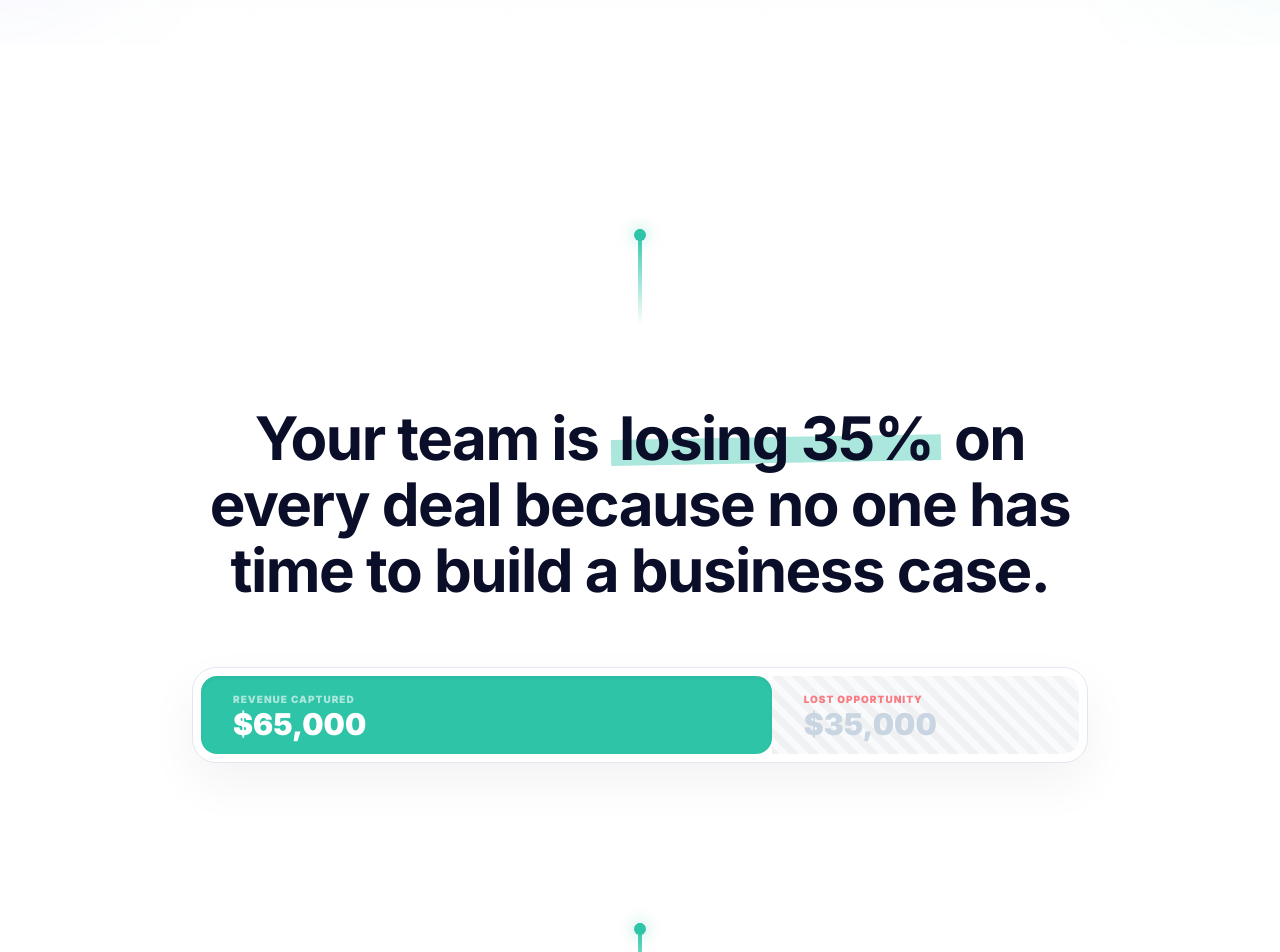
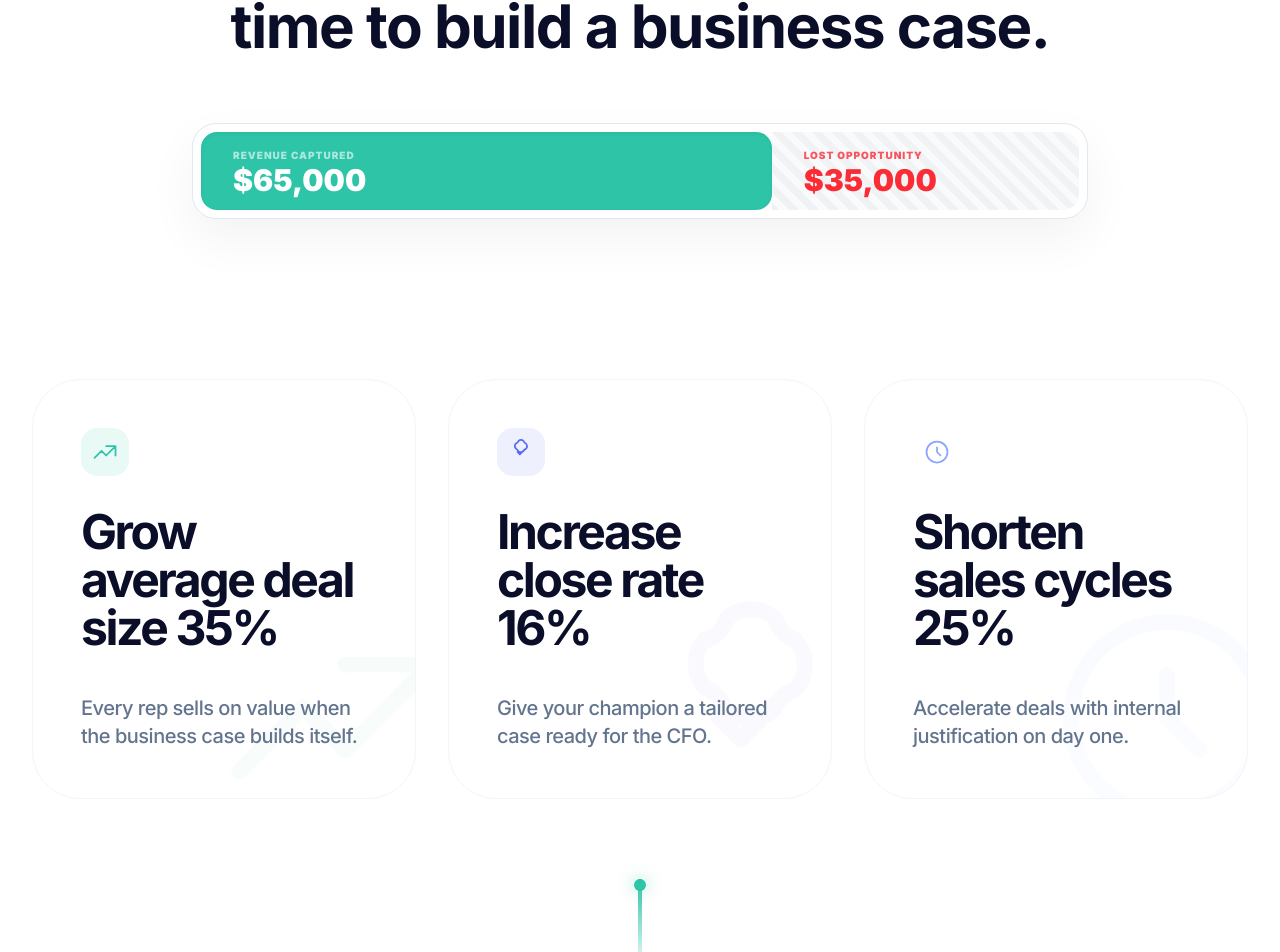
Before and after one commit to andywalters47/agentpress-website, a Next.js app: page / in a window 1280 px wide. Shown: the part 1844-2796 px from the top of the page. Built offline with nearby package versions, Linux system fonts and the light colour scheme.

Commit message:
decent working version 2

```diff
--- a/src/app/page.tsx
+++ b/src/app/page.tsx
@@ -3,6 +3,7 @@ import { BusinessValueAgentDemo } from '@/components/BusinessValueAgentDemo';
 import { DeploymentPlannerDemo } from '@/components/DeploymentPlannerDemo';
 import { AdditionalAgents } from '@/components/AdditionalAgents';
 import { SocialProofLogos } from '@/components/SocialProofLogos';
+import { ValueMetricCards } from '@/components/ValueMetricCards';
 
 // Simple SVG Icons to replace emojis without external dependencies - REMOVED AS UNUSED
 
@@ -26,7 +27,7 @@ export default function Home() {
             </div>
           </div>
 
-          <div className="mt-20">
+          <div className="mt-8">
             <BusinessValueAgentDemo />
           </div>
         </div>
@@ -34,19 +35,12 @@ export default function Home() {
 
       <SocialProofLogos />
 
-      <section className="relative pt-10 pb-0">
-        <div className="section-container">
-          {/* Visual Divider / Breakage */}
-          <div className="mt-16 mb-20 flex justify-center">
-            <div className="relative">
-              <div className="w-1 h-24 bg-linear-to-b from-ap-teal to-transparent" />
-              <div className="absolute top-0 left-1/2 -translate-x-1/2 w-3 h-3 rounded-full bg-ap-teal shadow-[0_0_15px_rgba(45,196,168,0.5)]" />
-            </div>
-          </div>
+      <section className="relative pt-0 pb-0">
+        <div className="section-container !pt-0">
 
           {/* Revenue Leakage Highlight */}
           <div className="mb-20 max-w-5xl mx-auto px-4">
-            <div className="text-center mb-16">
+            <div className="text-center mb-16 pt-10">
               <h2 className="text-4xl md:text-5xl lg:text-6xl font-bold tracking-tight max-w-4xl mx-auto leading-[1.1]">
                 Your team is <span className="relative inline-block whitespace-nowrap px-2">
                   <span className="relative z-10 text-ap-dark-blue">losing 35%</span>
@@ -72,14 +66,16 @@ export default function Home() {
                   {/* Stripes Pattern for "Lost" area */}
                   <div className="absolute inset-0 opacity-[0.03] grayscale" style={{ backgroundImage: 'linear-gradient(45deg, #000 25%, transparent 25%, transparent 50%, #000 50%, #000 75%, transparent 75%, transparent)' , backgroundSize: '20px 20px' }} />
                   <div className="relative z-10">
-                      <div className="text-red-500/60 text-[10px] font-black uppercase tracking-widest mb-0.5">Lost Opportunity</div>
-                      <div className="text-3xl font-black text-slate-300 leading-none">$35,000</div>
+                      <div className="text-red-500/80 text-[10px] font-black uppercase tracking-widest mb-0.5">Lost Opportunity</div>
+                      <div className="text-3xl font-black text-red-500 leading-none">$35,000</div>
                   </div>
                 </div>
               </div>
 
             </div>
           </div>
+
+          <ValueMetricCards />
 
           {/* Visual Divider */}
           <div className="mt-20 mb-20 flex justify-center">
--- a/src/components/BusinessValueAgentDemo.tsx
+++ b/src/components/BusinessValueAgentDemo.tsx
@@ -166,7 +166,7 @@ export const BusinessValueAgentDemo = () => {
   ];
 
   return (
-    <div className="pt-24 pb-12 bg-white relative">
+    <div className="pt-12 pb-16 bg-white relative">
       <style jsx>{`
         @keyframes fadeIn { from { opacity: 0; transform: translateY(10px); } to { opacity: 1; transform: translateY(0); } }
         @keyframes zoomIn { from { opacity: 0; transform: scale(0.95); } to { opacity: 1; transform: scale(1); } }
--- a/src/components/SocialProofLogos.tsx
+++ b/src/components/SocialProofLogos.tsx
@@ -10,14 +10,14 @@ const logos = [
 
 export const SocialProofLogos = () => {
   return (
-    <div className="w-full py-10 bg-linear-to-b from-white via-slate-50/50 to-white relative overflow-hidden">
+    <div className="w-full pt-4 pb-20 bg-linear-to-b from-white via-slate-50/50 to-white relative overflow-hidden">
       {/* Subtle decorative background elements */}
       <div className="absolute top-1/2 left-0 w-64 h-64 bg-ap-blue/5 blur-3xl rounded-full -translate-x-1/2 -translate-y-1/2" />
       <div className="absolute top-1/2 right-0 w-64 h-64 bg-ap-teal/5 blur-3xl rounded-full translate-x-1/2 -translate-y-1/2" />
 
-      <div className="section-container relative z-10">
+      <div className="section-container !py-0 relative z-10">
         <p className="text-center text-[10px] font-black uppercase tracking-[0.3em] text-muted-foreground/60 mb-6">
-          Trusted by innovative revenue teams
+          Trusted by SaaS Companies
         </p>
         <div className="flex flex-wrap justify-center items-center gap-x-10 md:gap-x-16 gap-y-6 opacity-80 transition-all duration-500">
           {logos.map((logo) => (
--- /dev/null
+++ b/src/components/ValueMetricCards.tsx
@@ -0,0 +1,87 @@
+'use client';
+
+import React from 'react';
+
+const Icons = {
+  Chart: () => (
+    <svg className="w-full h-full" fill="none" viewBox="0 0 24 24" stroke="currentColor">
+      <path strokeLinecap="round" strokeLinejoin="round" strokeWidth={1.5} d="M13 7h8m0 0v8m0-8l-8 8-4-4-6 6" />
+    </svg>
+  ),
+  Trophy: () => (
+    <svg className="w-full h-full" fill="none" viewBox="0 0 24 24" stroke="currentColor">
+      <path strokeLinecap="round" strokeLinejoin="round" strokeWidth={1.5} d="M9 12l2 2 4-4M7.835 4.697a3.42 3.42 0 001.946-2.066 3.42 3.42 0 014.438 0 3.42 3.42 0 001.946 2.066 3.42 3.42 0 010 4.606 3.42 3.42 0 00-2.066 1.946 3.42 3.42 0 01-4.438 0 3.42 3.42 0 00-1.946-2.066 3.42 3.42 0 010-4.606z" />
+    </svg>
+  ),
+  Clock: () => (
+    <svg className="w-full h-full" fill="none" viewBox="0 0 24 24" stroke="currentColor">
+      <path strokeLinecap="round" strokeLinejoin="round" strokeWidth={1.5} d="M12 8v4l3 3m6-3a9 9 0 11-18 0 9 9 0 0118 0z" />
+    </svg>
+  ),
+};
+
+const metrics = [
+  {
+    heading: 'Grow average deal size 35%',
+    subhead: 'Every rep sells on value when the business case builds itself.',
+    Icon: Icons.Chart,
+    color: 'text-ap-teal',
+    bgColor: 'bg-ap-teal',
+  },
+  {
+    heading: 'Increase close rate 16%',
+    subhead: 'Give your champion a tailored case ready for the CFO.',
+    Icon: Icons.Trophy,
+    color: 'text-ap-blue',
+    bgColor: 'bg-ap-blue',
+  },
+  {
+    heading: 'Shorten sales cycles 25%',
+    subhead: 'Accelerate deals with internal justification on day one.',
+    Icon: Icons.Clock,
+    color: 'text-ap-periwinkle',
+    bgColor: 'bg-ap-periwinkle',
+  },
+];
+
+export const ValueMetricCards = () => {
+  return (
+    <div className="grid lg:grid-cols-3 gap-12 lg:gap-8 mb-20">
+      {metrics.map((metric, idx) => (
+        <div
+          key={idx}
+          className="group relative flex flex-col h-[420px] p-12 rounded-[3rem] transition-all duration-700 overflow-hidden border border-slate-100 hover:border-transparent hover:shadow-[0_40px_80px_-20px_rgba(0,0,0,0.08)] bg-white"
+        >
+          {/* Giant Background Icon */}
+          <div className={`absolute -right-12 -bottom-12 w-64 h-64 opacity-[0.03] group-hover:opacity-[0.07] group-hover:scale-110 transition-all duration-1000 pointer-events-none ${metric.color}`}>
+            <metric.Icon />
+          </div>
+
+          {/* Top Accent Bar */}
+          <div className={`absolute top-0 left-0 w-full h-1.5 ${metric.bgColor} opacity-0 group-hover:opacity-100 transition-opacity duration-700`} />
+
+          <div className="relative z-10">
+            <div className="mb-8">
+               <div className={`w-12 h-12 rounded-2xl ${metric.bgColor}/10 flex items-center justify-center p-2.5 ${metric.color}`}>
+                <metric.Icon />
+              </div>
+            </div>
+
+            <h3 className="text-4xl md:text-5xl font-bold text-ap-dark-blue mb-6 tracking-tighter leading-none group-hover:translate-x-2 transition-transform duration-500">
+              {metric.heading}
+            </h3>
+          </div>
+
+          <div className="mt-auto relative z-10">
+            <h4 className="text-xl font-medium text-slate-500 leading-snug group-hover:text-slate-900 transition-colors duration-500">
+              {metric.subhead}
+            </h4>
+          </div>
+
+          {/* Hover Glow */}
+          <div className={`absolute -left-20 -bottom-20 w-60 h-60 rounded-full ${metric.bgColor}/5 blur-[100px] opacity-0 group-hover:opacity-100 transition-opacity duration-1000`} />
+        </div>
+      ))}
+    </div>
+  );
+};
```
